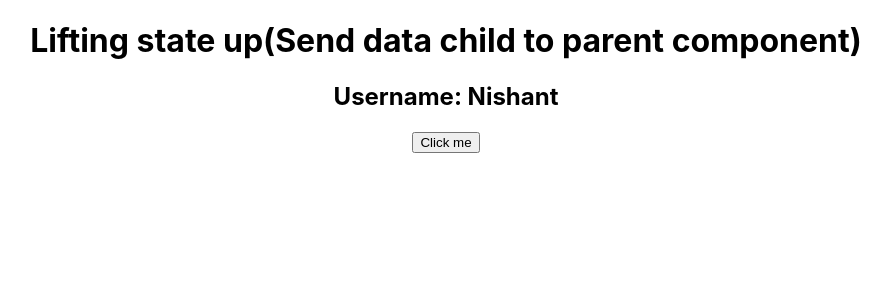
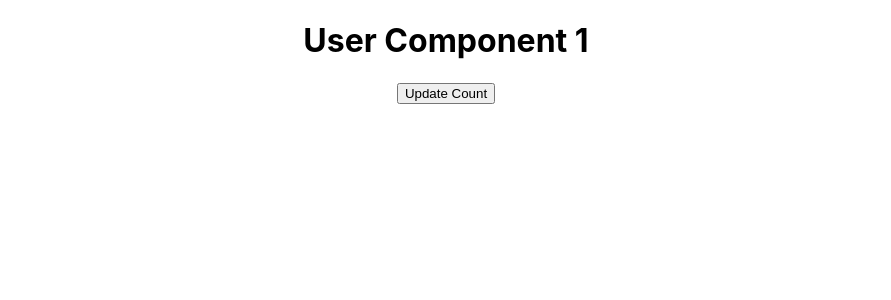
Before and after one commit to fhabhishektiwari/blog, a React (Create React App) app: page / in a window 1280 px wide. Shown: the top 300 px of the page, without its empty margins (194-1085 px from the left). Built offline with nearby package versions, Linux system fonts and the light colour scheme.

Commit message:
added pure component in react js

```diff
--- a/src/App.js
+++ b/src/App.js
@@ -1,23 +1,25 @@
 import './App.css'
-import React from 'react';
+import React,{PureComponent,Component} from 'react';
+import UserSix from './UserSix';
+class App extends PureComponent{
+  constructor(){
+    super();
+    this.state={
+      count:1
+    }
+  }
+  render(){
+    console.warn("Check rerendering");
+    return(
+      <div className='App'>
+      {/*<h1>Pure Component in react {this.state.count}</h1>*/}
+      <UserSix count={this.state.count}/>
+        <button onClick={()=>this.setState({count:this.state.count})}>Update Count</button>
+      </div>
 
-import UserData from './UserData';
-const App=()=>{
-
-  function parentAlert(data){
-    // alert(data.name);
-    console.log(data)
+    );
   }
 
-  // let data="Nishant";
-  return(
-    <div className='App'>
-      <h1>Lifting state up(Send data child to parent component)</h1>
-      {/*<UserData data={data}/>*/}
-      <UserData alert={parentAlert}/>
-    </div>
-
-  );
 }
 
 export default App;
--- /dev/null
+++ b/src/UserSix.js
@@ -0,0 +1,14 @@
+import './App.css'
+import React,{Component} from 'react';
+class UserSix extends Component{
+  render(){
+    console.warn("User component re-rendering")
+    return(
+      <div className='App'>
+        <h1>User Component {this.props.count}</h1>
+      </div>
+    );
+  }
+}
+
+export default UserSix;
```
